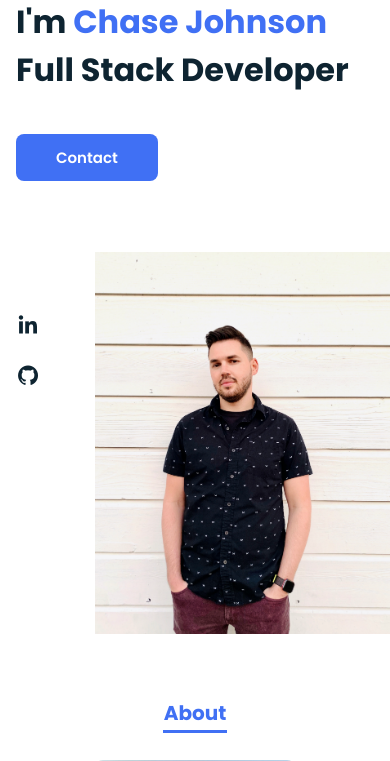
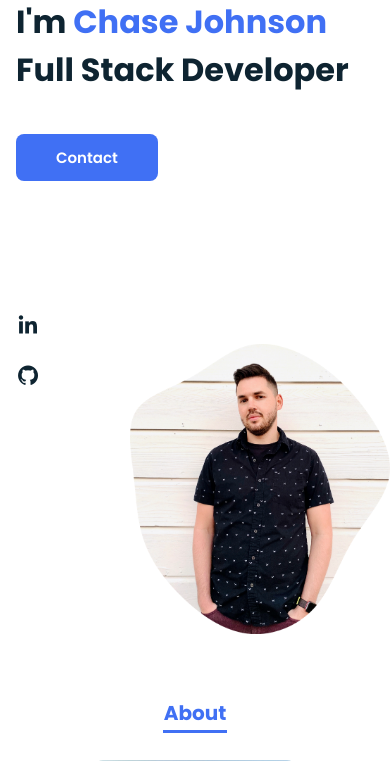
Before and after one commit to chaseyb/Bootstrap-Portfolio, a PHP site: page / in a window 390 px wide. Shown: the part 210-971 px from the top of the page. Run offline with PHP 8.4, Linux system fonts and the light colour scheme; some libraries are stand-ins or nearby versions.

Commit message:
Fixed an issue with profile image to make it more responsive.

```diff
--- a/assets/css/styles.css
+++ b/assets/css/styles.css
@@ -1,5 +1,6 @@
 /*===== GOOGLE FONTS =====*/
 @import url("https://fonts.googleapis.com/css2?family=Poppins:wght@400;600;700&display=swap");
+
 /*===== VARIABLES CSS =====*/
 :root{
   --header-height: 3rem;
@@ -216,8 +217,7 @@ img{
   position: absolute;
   right: 0;
   bottom: 0;
-  width: 295px;
-  border-radius: .5rem;
+  width: 260px;
 }
 
 /*BUTTONS*/
@@ -415,7 +415,7 @@ img{
     margin-right: var(--mb-4);
   }
   .home__img{
-    width: 457px;
+    width: 400px;
     bottom: 15%;
   }
 
--- a/assets/scss/styles.scss
+++ b/assets/scss/styles.scss
@@ -73,7 +73,7 @@ a{
 img{
     max-width: 100%;
     height: auto;
-    display: block; // borra los espacios en blanco
+    display: block;
 }
 
 /*===== Main CSS ===== */
@@ -436,7 +436,7 @@ img{
             }
         }
         &__img{
-            width: 457px;
+            width: 260px;
             bottom: 15%;
         }
     }
@@ -449,7 +449,7 @@ img{
         }
         &__img{
             & img{
-                width: 300px;
+                width: 260px;
             }
         }
     }
@@ -485,6 +485,7 @@ img{
     .home{
         &__img{
             right: 10%;
+            width: 260px;
         }
     }
 }
--- a/index.html
+++ b/index.html
@@ -51,7 +51,7 @@
                 </div>
 
                 <div class="home__img">
-                    <img src="assets/img/profile.jpg" alt="">
+                    <img src="assets/img/profile.png" alt="">
                 </div>
             </section>
 
```
Also changed, not shown: assets/img/profile.jpg (deleted), assets/img/profile.png (added).
